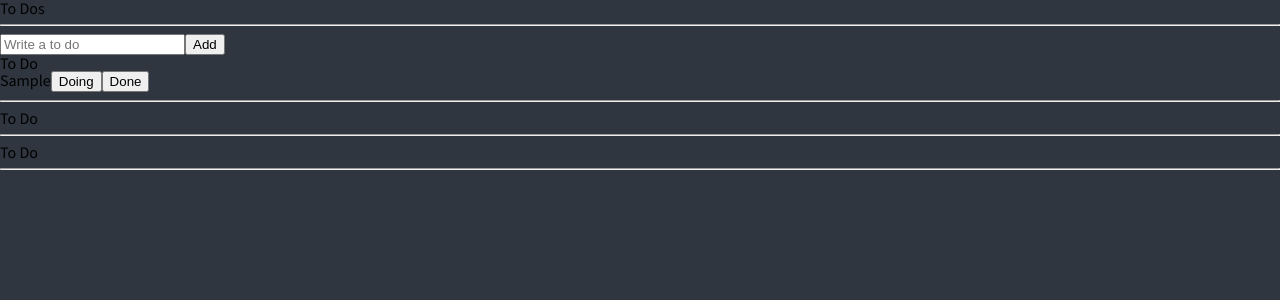
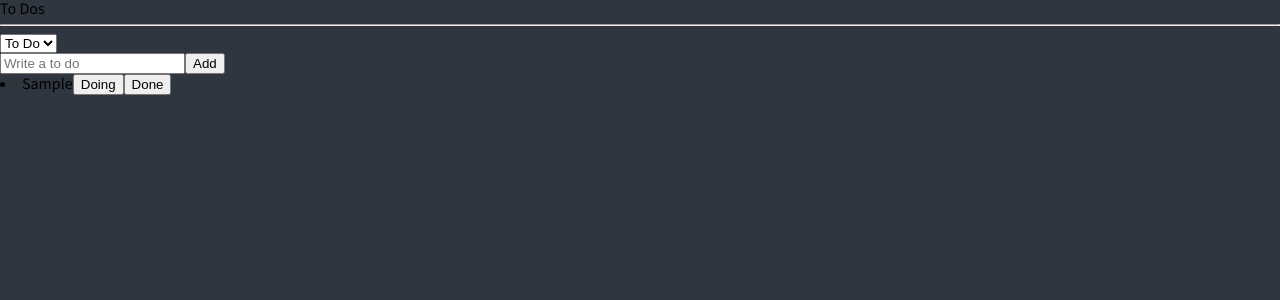
Before and after one commit to wonjangcloud9/typescript, a React (Create React App) app: page / in a window 1280 px wide. Both pictures are taken after typing "Sample" into the empty fields and a click on the button "Add". Shown: the top 300 px of the page. Built offline with nearby package versions, Linux system fonts and the light colour scheme.

Commit message:
enum & type

```diff
--- a/src/atoms.tsx
+++ b/src/atoms.tsx
@@ -1,10 +1,20 @@
 import { atom, selector } from "recoil";
+
+export enum Categories {
+  "TO_DO",
+  "DOING",
+  "DONE",
+}
 
 export interface IToDo {
   text: string;
   id: number;
-  category: "TO_DO" | "DOING" | "DONE";
+  category: Categories;
 }
+export const categoryState = atom<Categories>({
+  key: "category",
+  default: Categories.TO_DO,
+});
 
 export const toDoState = atom<IToDo[]>({
   key: "toDo",
@@ -15,10 +25,7 @@
   key: "toDoSelector",
   get: ({ get }) => {
     const toDos = get(toDoState);
-    return [
-      toDos.filter((toDo) => toDo.category === "TO_DO"),
-      toDos.filter((toDo) => toDo.category === "DOING"),
-      toDos.filter((toDo) => toDo.category === "DONE"),
-    ];
+    const category = get(categoryState);
+    return toDos.filter((toDo) => toDo.category === category);
   },
 });
--- a/src/components/CreateToDo.tsx
+++ b/src/components/CreateToDo.tsx
@@ -1,6 +1,6 @@
 import { useForm } from "react-hook-form";
-import { useSetRecoilState } from "recoil";
-import { toDoState } from "../atoms";
+import { useRecoilValue, useSetRecoilState } from "recoil";
+import { categoryState, toDoState } from "../atoms";
 
 interface IForm {
   toDo: string;
@@ -8,10 +8,11 @@
 
 function CreateToDo() {
   const setToDos = useSetRecoilState(toDoState);
+  const category = useRecoilValue(categoryState);
   const { register, handleSubmit, setValue } = useForm<IForm>();
   const handleValid = ({ toDo }: IForm) => {
     setToDos((oldToDos) => [
-      { text: toDo, id: Date.now(), category: "TO_DO" },
+      { text: toDo, id: Date.now(), category: category },
       ...oldToDos,
     ]);
     setValue("toDo", "");
--- a/src/components/ToDo.tsx
+++ b/src/components/ToDo.tsx
@@ -1,6 +1,6 @@
 import React from "react";
 import { useSetRecoilState } from "recoil";
-import { IToDo, toDoState } from "../atoms";
+import { Categories, IToDo, toDoState } from "../atoms";
 
 function ToDo({ text, category, id }: IToDo) {
   const setToDos = useSetRecoilState(toDoState);
@@ -22,18 +22,18 @@
   return (
     <li>
       <span>{text}</span>
-      {category !== "DOING" && (
-        <button name="DOING" onClick={onClick}>
+      {category !== Categories.DOING && (
+        <button name={Categories.DOING + ""} onClick={onClick}>
           Doing
         </button>
       )}
-      {category !== "TO_DO" && (
-        <button name="TO_DO" onClick={onClick}>
+      {category !== Categories.TO_DO && (
+        <button name={Categories.TO_DO + ""} onClick={onClick}>
           To Do
         </button>
       )}
-      {category !== "DONE" && (
-        <button name="DONE" onClick={onClick}>
+      {category !== Categories.DONE && (
+        <button name={Categories.DONE + ""} onClick={onClick}>
           Done
         </button>
       )}
--- a/src/components/ToDoList.tsx
+++ b/src/components/ToDoList.tsx
@@ -1,36 +1,29 @@
-import { useRecoilValue } from "recoil";
-import { toDoSelector, toDoState } from "../atoms";
+import React from "react";
+import { useRecoilState, useRecoilValue } from "recoil";
+import { Categories, categoryState, toDoSelector, toDoState } from "../atoms";
 import CreateToDo from "./CreateToDo";
 import ToDo from "./ToDo";
 
 function ToDoList() {
-  const [toDo, doing, done] = useRecoilValue(toDoSelector);
+  const toDos = useRecoilValue(toDoSelector);
+  const [category, setCategory] = useRecoilState(categoryState);
+  const onInput = (event: React.FormEvent<HTMLSelectElement>) => {
+    setCategory(event.currentTarget.value as any);
+  };
+  console.log(category);
   return (
     <div>
       <h1>To Dos</h1>
       <hr />
+      <select value={category} onInput={onInput}>
+        <option value={Categories.TO_DO}>To Do</option>
+        <option value={Categories.DOING}>Doing</option>
+        <option value={Categories.DONE}>Done</option>
+      </select>
       <CreateToDo />
-      <h2>To Do</h2>
-      <ul>
-        {toDo.map((toDo) => (
-          <ToDo key={toDo.id} {...toDo} />
-        ))}
-      </ul>
-      <hr />
-      <h2>To Do</h2>
-      <ul>
-        {doing.map((toDo) => (
-          <ToDo key={toDo.id} {...toDo} />
-        ))}
-      </ul>
-      <hr />
-      <h2>To Do</h2>
-      <ul>
-        {done.map((toDo) => (
-          <ToDo key={toDo.id} {...toDo} />
-        ))}
-      </ul>
-      <hr />
+      {toDos?.map((toDo) => (
+        <ToDo key={toDo.id} {...toDo} />
+      ))}
     </div>
   );
 }
```
